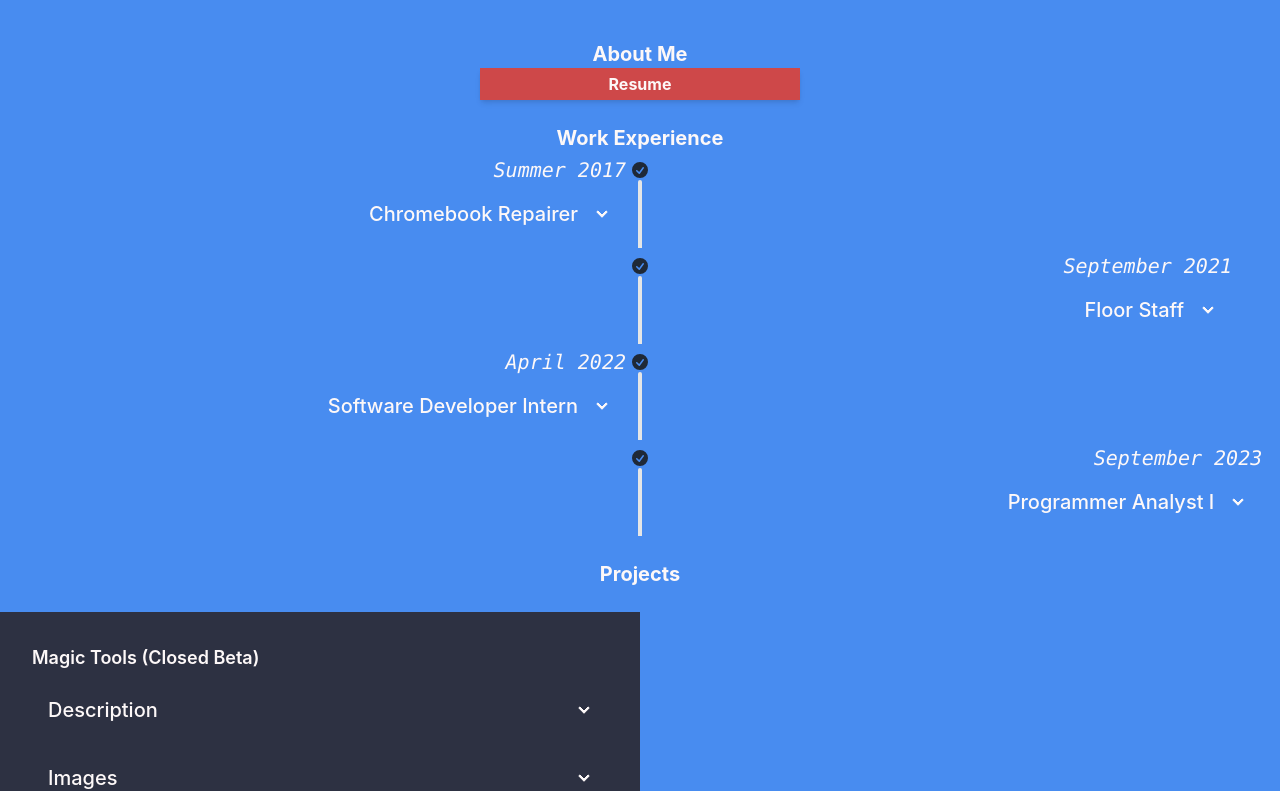
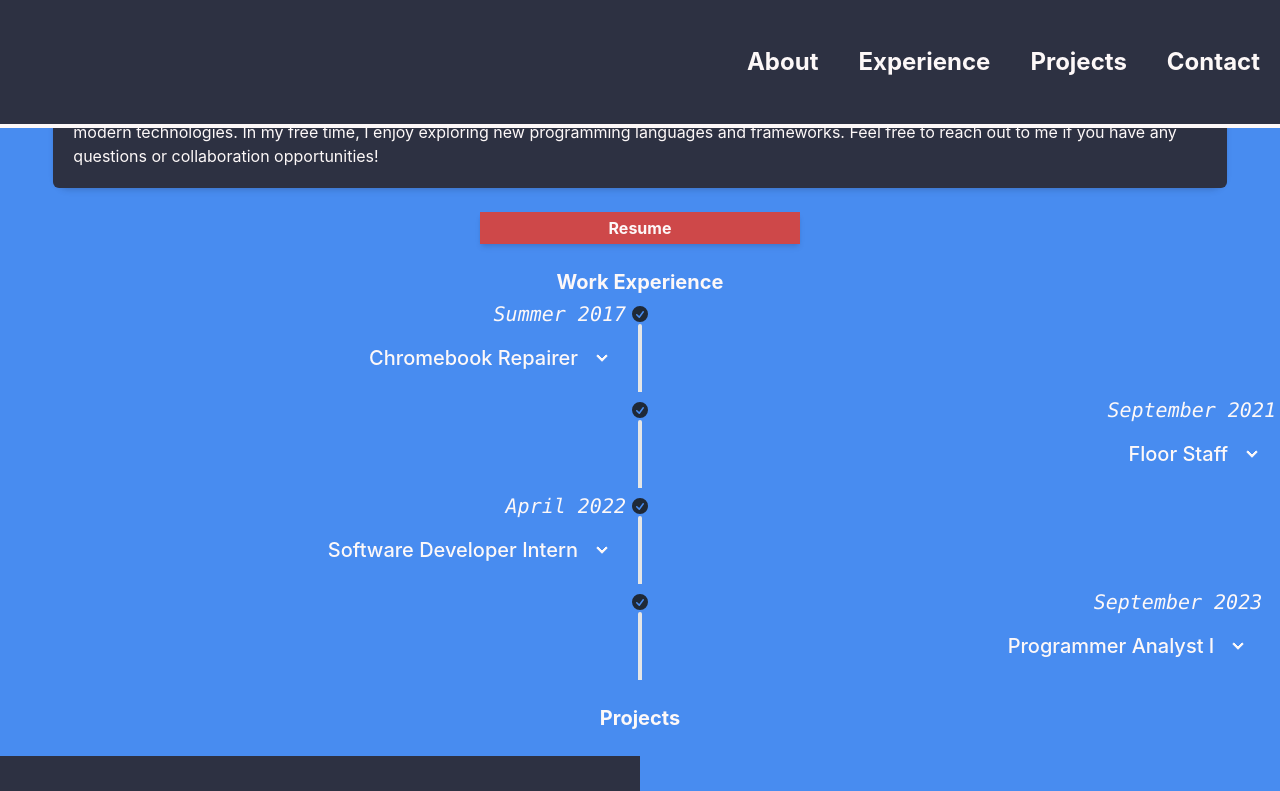
Before and after one commit to Ernest0G/portfolio, a React (Vite) app: page / in a window 1280 px wide. Shown: the top 791 px of the page. Built offline with nearby package versions, Linux system fonts and the light colour scheme.

Commit message:
Added about me card

```diff
--- a/src/App.tsx
+++ b/src/App.tsx
@@ -4,7 +4,7 @@ import { NavItem } from "./components";
 function App() {
   return (
     <>
-      {/* <nav className="w-full max-w-full flex flex-row h-16 sm:h-32 justify-between sm:px-5 bg-black fixed top-0 z-50">
+      <nav className="w-full max-w-full flex flex-row h-16 sm:h-32 justify-between sm:px-5 bg-black fixed top-0 z-50 border-b-4 border-white">
         <ul className="w-full flex flex-row no-wrap gap-3 sm:gap-10 items-center justify-center sm:justify-end">
           <NavItem item={"About"} />
           <NavItem item={"Experience"} />
@@ -12,8 +12,8 @@ function App() {
           <NavItem item={"Contact"} />
         </ul>
       </nav>
-      <br></br> */}
-      <main className="w-full my-10 flex flex-col">
+      <br></br>
+      <main className="w-fullflex flex-col transition-all ease-in-out duration-100">
         <About />
         <br></br>
         <Experience />
--- a/src/assets/data/jobs.js
+++ b/src/assets/data/jobs.js
@@ -8,7 +8,7 @@ export const Jobs = [
   {
     title: "Floor Staff",
     company: "Regal Cinemas",
-    desc: "I worked as a floor staff member at Regal Cinemas.",
+    desc: "As a floor staff, I maintained the cleanliness of the theater as well as selling tickets and concessions.",
     date: "September 2021",
   },
   {
--- a/src/pages/About.tsx
+++ b/src/pages/About.tsx
@@ -1,9 +1,21 @@
 const About = () => {
   return (
-    <div className="w-full bg-accent">
+    <div className="w-full flex flex-col justify-center items-center bg-accent">
       <h1 id="About" className="text-xl font-bold text-white text-center">
         About Me
       </h1>
+      <br></br>
+      <div className="card w-11/12 shadow-md">
+        <div className="card-body p-5 bg-black rounded-md">
+          <p className="text-white">
+            Hi, I'm Ernesto! I'm a passionate software developer with experience in web development. I love creating
+            user-friendly and efficient applications using modern technologies. In my free time, I enjoy exploring new
+            programming languages and frameworks. Feel free to reach out to me if you have any questions or
+            collaboration opportunities!
+          </p>
+        </div>
+      </div>
+      <br></br>
       <div className="w-full flex flex-col items-center justify-center">
         <button className="w-2/5 sm:w-1/4 p-1 shadow-md font-bold bg-primary text-white">Resume</button>
       </div>
```
